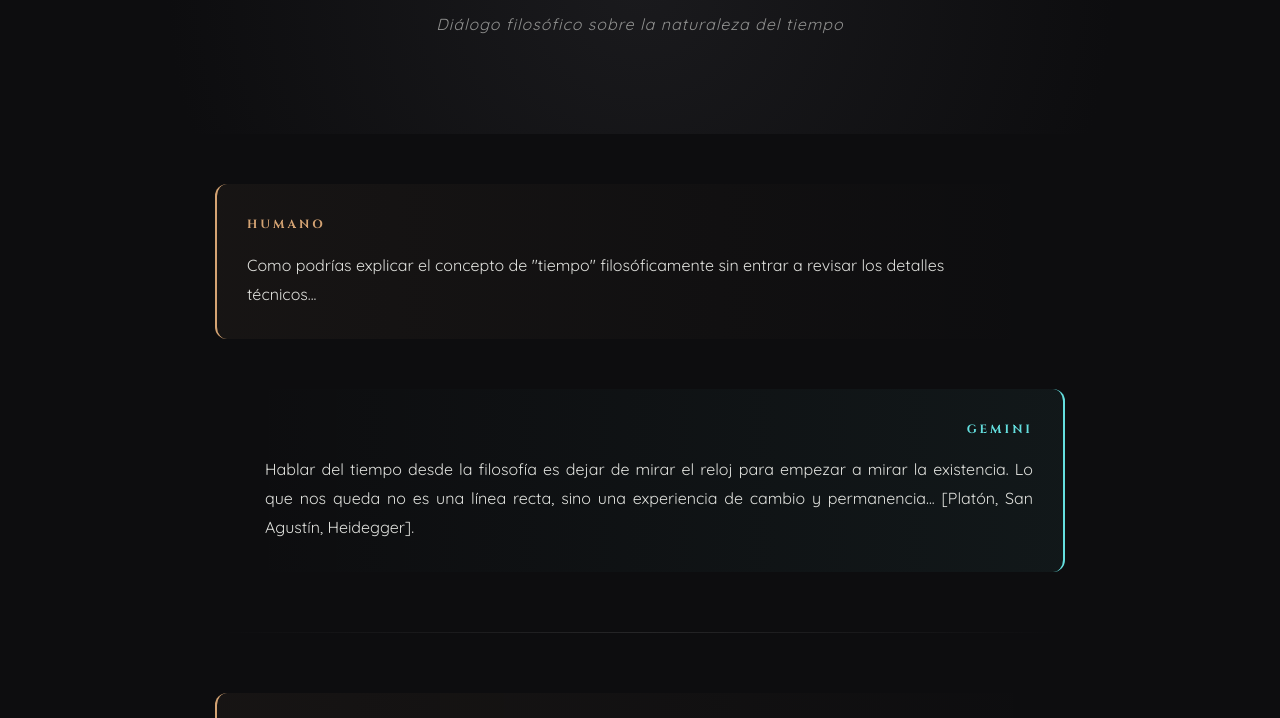
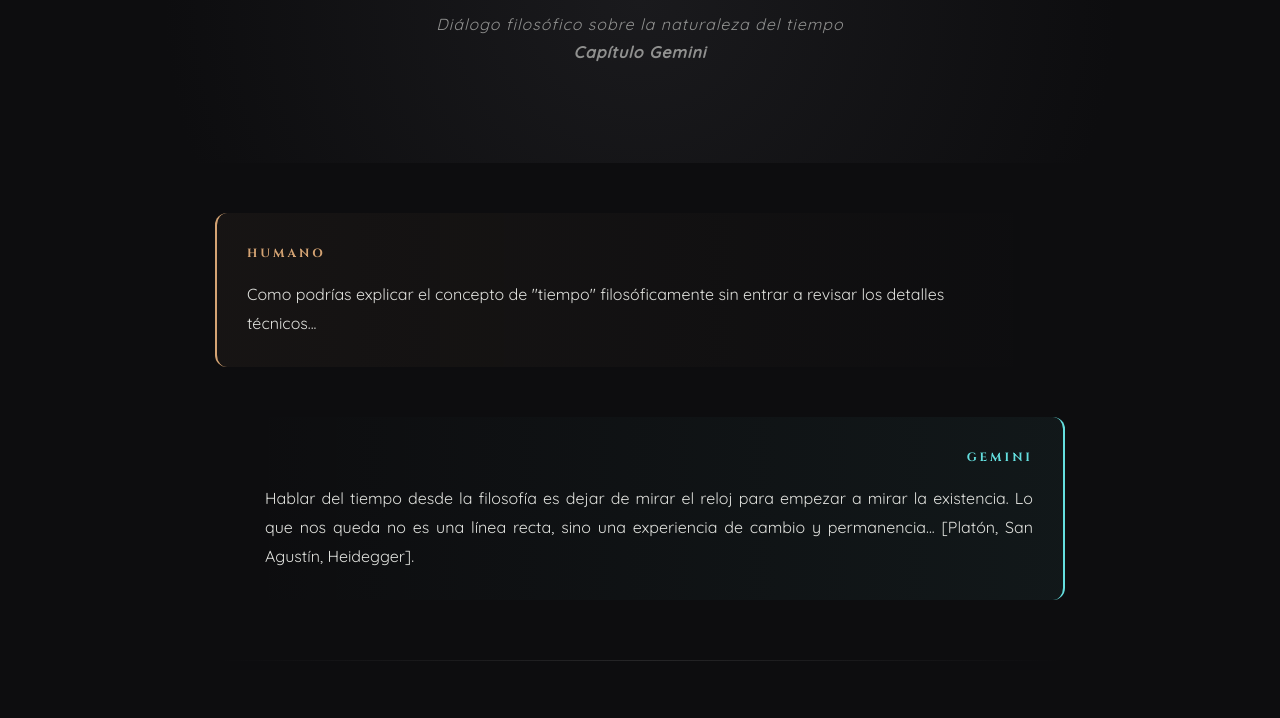
Before and after one commit to MCOQYES/timeAI, a plain HTML site: page gemini/index.html in a window 1280 px wide. Shown: the part 166-884 px from the top of the page. Drawn offline with Linux system fonts and the light colour scheme.

Commit message:
Update index.html

```diff
--- a/gemini/index.html
+++ b/gemini/index.html
@@ -38,7 +38,7 @@
 
     <header>
         <h1>Anhelo Recíproco</h1>
-        <p class="subtitle">Diálogo filosófico sobre la naturaleza del tiempo</p>
+        <p class="subtitle">Diálogo filosófico sobre la naturaleza del tiempo <br><b>Capítulo Gemini</b></p>
     </header>
 
     <div class="container">
```
